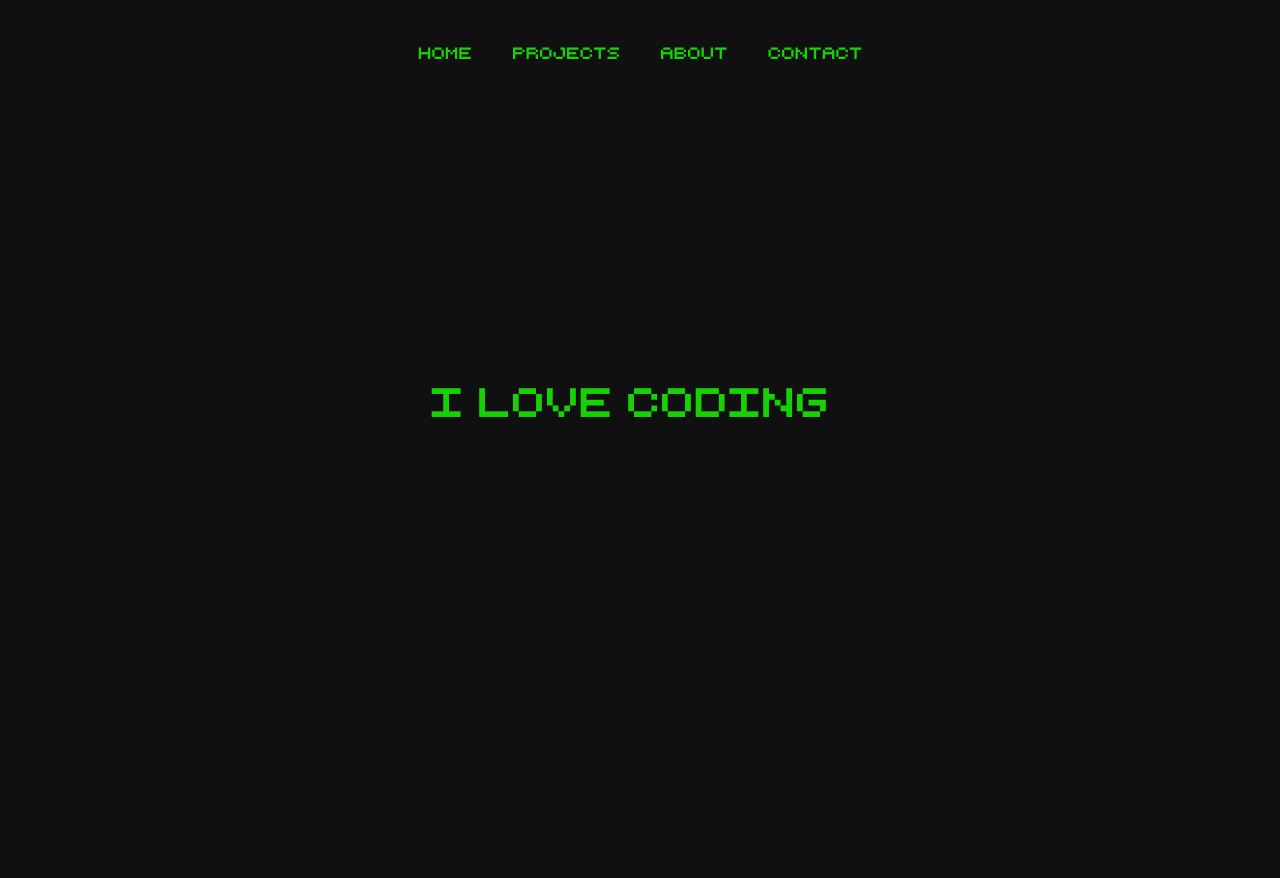
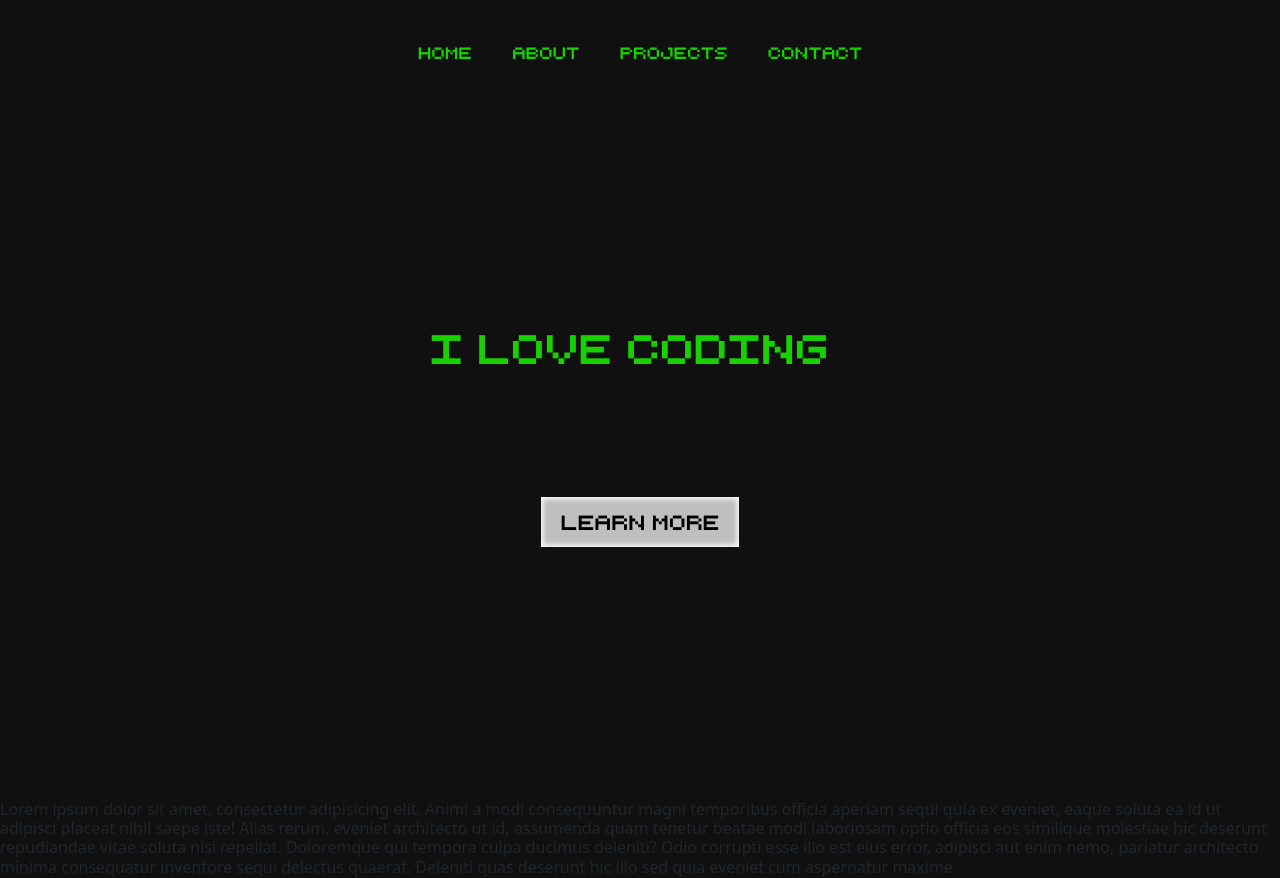
Before and after one commit to NikolozDvalishvili21/Portfolio, a React (Create React App) app in the folder portfolio/: page / in a window 1280 px wide. Before the commit the page ends 800 px from the top, so only its background shows below. Built offline with nearby package versions, Linux system fonts and the light colour scheme.

Commit message:
finished top page(Home)

```diff
--- a/portfolio/src/App.js
+++ b/portfolio/src/App.js
@@ -1,5 +1,6 @@
 import "./App.css";
 import Home from "./pages/Home";
+import About from "./pages/About"
 import 'bootstrap/dist/css/bootstrap.min.css';
 import "flowbite/dist/flowbite.css";
 
@@ -7,6 +8,7 @@ import "flowbite/dist/flowbite.css";
 function App() {
   return <>
     <Home />
+    <About />
   </>;
 }
 
--- a/portfolio/src/components/ImagePop/index.jsx
+++ b/portfolio/src/components/ImagePop/index.jsx
@@ -6,11 +6,12 @@ const Image = () => {
   const strings = [
     "<span style='color: #17D102;'>HELLO! I AM </span><span style='color: #FF5733;'>NIKA DVALISHVILI</span>",
     "I LOVE CODING",
-    "WELCOME TO MY WEBSITE",
+    "WELCOME TO PLATFORM ABOUT ME!",
   ];
 
   return (
     <div className="introduction">
+      <div className="react-typed-text-wrapper">
         <ReactTyped
           strings={strings}
           typeSpeed={50}
@@ -22,6 +23,10 @@ const Image = () => {
           style={{ fontFamily: "retro", fontSize: "40px", color: "#17D102" }}
         />
       </div>
+      <button className="learn-more">
+        Learn More
+      </button>
+    </div>
   );
 };
 
--- a/portfolio/src/components/ImagePop/style.css
+++ b/portfolio/src/components/ImagePop/style.css
@@ -1,18 +1,41 @@
 .introduction {
-  position: absolute;
-  top: 50%;
-  left: 50%;
-  transform: translate(-50%, -50%);
   width: 100%;
-  max-width: 900px; /* Adjust max-width as needed */
-  height: 80vh;
+  max-width: 900px;
+  height: 100vh; /* Full viewport height */
   display: flex;
+  flex-direction: column;
   justify-content: center;
   align-items: center;
+  position: relative;
+  margin: auto; /* Center horizontally */
+  gap: 100px;
+}
+
+.react-typed-text-wrapper {
+  margin-bottom: 20px; /* Space between text and button */
+}
+
+.learn-more {
+  background-color: #bfbfbf;
+  color: black;
+  font-family: "retro";
+  font-size: 20px;
+  padding: 10px 20px;
+  border: none;
+  /* border-radius: 5px; */
+  cursor: pointer;
+  transition: background-color 0.3s;
+  box-shadow: inset 0px 0px 5px 2px white;
+}
+
+.learn-more:hover {
+  background-color: #17D102;
+  color: white;
+  box-shadow: none;
 }
 
 @media only screen and (max-width: 1024px) {
-    .introduction {
-        text-align: center;
-    }
+  .introduction {
+    text-align: center;
+  }
 }
--- a/portfolio/src/components/Navbar/index.jsx
+++ b/portfolio/src/components/Navbar/index.jsx
@@ -28,11 +28,11 @@ const Navbar = () => {
             <a href="#" className="home">
               Home
             </a>
+            <a href="#" className="about">
+              About
+            </a>
             <a href="#" className="projects">
               Projects
-            </a>
-            <a href="#" className="about">
-              About
             </a>
             <a href="#" className="contact">
               Contact
@@ -48,17 +48,22 @@ const Navbar = () => {
               <a href="#" className="home">
                 Home
               </a>
+              <a href="#" className="about">
+                About
+              </a>
               <a href="#" className="projects">
                 Projects
               </a>
-              <a href="#" className="about">
-                About
-              </a>
+
               <a href="#" className="contact">
                 Contact
               </a>
             </div>
-            <div className="close-btn" onClick={closeMenu} style={{fontFamily: "retro"}}>
+            <div
+              className="close-btn"
+              onClick={closeMenu}
+              style={{ fontFamily: "retro" }}
+            >
               X
             </div>
           </div>
--- /dev/null
+++ b/portfolio/src/components/TextMe/index.jsx
@@ -0,0 +1,21 @@
+import React from "react";
+
+const AboutMe = () => {
+  return (
+    <>
+      <h1>
+        Lorem ipsum dolor sit amet, consectetur adipisicing elit. Animi a modi
+        consequuntur magni temporibus officia aperiam sequi quia ex eveniet,
+        eaque soluta ea id ut adipisci placeat nihil saepe iste! Alias rerum,
+        eveniet architecto ut id, assumenda quam tenetur beatae modi laboriosam
+        optio officia eos similique molestiae hic deserunt repudiandae vitae
+        soluta nisi repellat. Doloremque qui tempora culpa ducimus deleniti?
+        Odio corrupti esse illo est eius error, adipisci aut enim nemo, pariatur
+        architecto minima consequatur inventore sequi delectus quaerat. Deleniti
+        quas deserunt hic illo sed quia eveniet cum aspernatur maxime.
+      </h1>
+    </>
+  );
+};
+
+export default AboutMe;
--- /dev/null
+++ b/portfolio/src/pages/About.jsx
@@ -0,0 +1,11 @@
+import React from "react";
+import TextMe from "../components/TextMe/index"
+const Home = () => {
+  return (
+    <>
+      <TextMe />
+    </>
+  );
+};
+
+export default Home;
--- a/portfolio/src/pages/Home.jsx
+++ b/portfolio/src/pages/Home.jsx
@@ -1,13 +1,19 @@
 import React from "react";
-import Navbar from "../components/Navbar/index"
-import Image from "../components/ImagePop/index"
+import Navbar from "../components/Navbar/index";
+import Image from "../components/ImagePop/index";
+
 const Home = () => {
-    return (
-        <>
-            <Navbar />
-            <Image />
-        </>
-    )
+  return (
+    <>
+      <div
+        className="home"
+        style={{ display: "flex", flexDirection: "column", alignItems: "center", height: "100vh", justifyContent: "space-between" }}
+      >
+        <Navbar />
+        <Image />
+      </div>
+    </>
+  );
 };
 
 export default Home;
```
Lines whose indentation alone changed are shown as unchanged.
